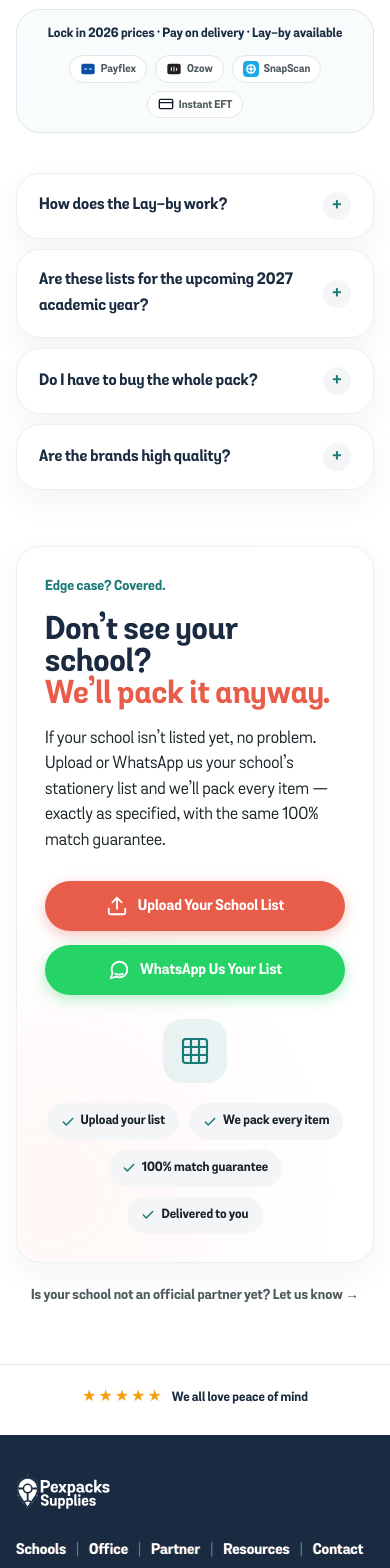
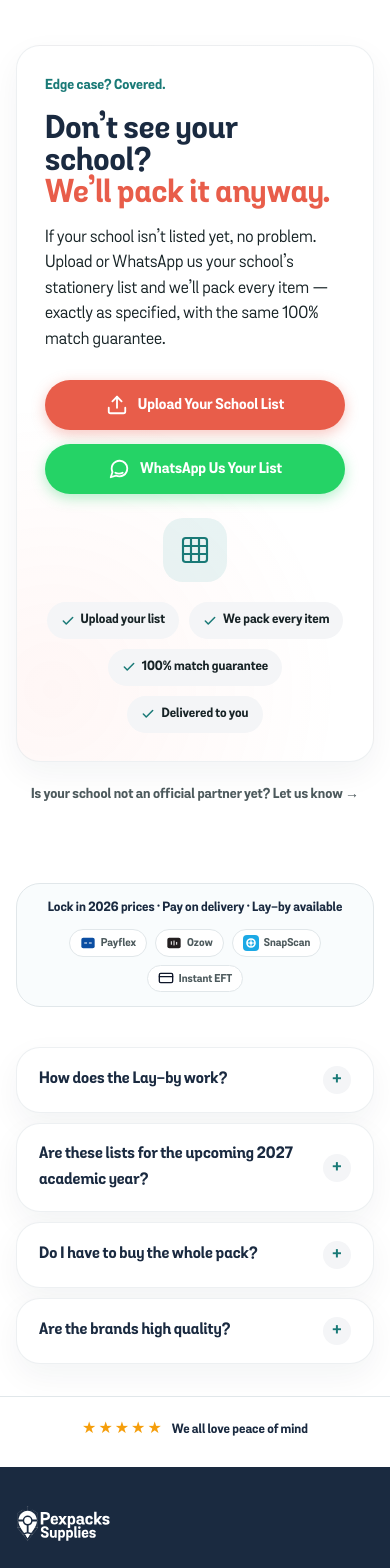
Before and after one commit to mcebisidesigner-spec/pexpacks-supplies, a Next.js app: page /schools in a window 390 px wide. Shown: the part 2160-3728 px from the top of the page. Built offline with nearby package versions, Linux system fonts and the light colour scheme; no server answers.

Commit message:
Refine school page conversion flow

```diff
--- a/app/page.tsx
+++ b/app/page.tsx
@@ -31,7 +31,7 @@ export default function HomePage() {
             Your School <br />stationery list, <br /> perfectly packed
             </h1>
             <p className={heroStyles.heroLead}>
-              Your official school stationery list, perfectly packed and delivered to your door. No missing items. No stress.
+              Your official school stationery list, perfectly packed and delivered.
             </p>
             <HeroSearch />
           </div>
--- a/app/schools/page.tsx
+++ b/app/schools/page.tsx
@@ -49,6 +49,8 @@ export default async function SchoolsPage({ searchParams }: SchoolsPageProps) {
         <FeaturedSchoolsBanner schools={featuredSchools} />
       )}
 
+      <ConciergeSection />
+
       <div className={homeStyles.paymentRow}>
         <div className={homeStyles.paymentRowInner}>
           <span className={homeStyles.paymentTagline}>Lock in 2026 prices &middot; Pay on delivery &middot; Lay-by available</span>
@@ -87,9 +89,7 @@ export default async function SchoolsPage({ searchParams }: SchoolsPageProps) {
         </div>
       </div>
 
-      <SchoolsFaqAccordion />
-
-      <ConciergeSection />
+      <SchoolsFaqAccordion className={homeStyles.schoolsAccordionBeforeRating} />
     </>
   );
 }
--- a/components/marketing/HeroSearch.tsx
+++ b/components/marketing/HeroSearch.tsx
@@ -81,15 +81,31 @@ export function HeroSearch({ onResultClick }: { onResultClick?: () => void } = {
   }, [panelOpen, setPanelOpen]);
 
   useEffect(() => {
-    if (!isSchoolInputFocused || trendingFetched.current || query.length >= 3) return;
+    if (trendingFetched.current || query.length >= 3) return;
     trendingFetched.current = true;
     fetch("/api/schools/search?limit=8")
       .then((r) => r.json())
       .then((data) => {
-        if (data.results) setTrendingSchools(data.results);
+        if (data.results) {
+          setTrendingSchools(data.results);
+          setTrendingVisible(true);
+        }
       })
       .catch(() => {});
-  }, [isSchoolInputFocused, query]);
+  }, [query]);
+
+  useEffect(() => {
+    if (!hasSearched || isLoading || results.length > 0) return;
+    const target = document.getElementById("concierge-heading");
+    if (!target) return;
+    setPanelOpen(false);
+    setIsSchoolInputFocused(false);
+    setTrendingVisible(false);
+    const timer = setTimeout(() => {
+      target.scrollIntoView({ behavior: "smooth", block: "center" });
+    }, 300);
+    return () => clearTimeout(timer);
+  }, [hasSearched, isLoading, results.length, setPanelOpen]);
 
   return (
     <div className={`${styles.heroSearchWrapper} pex-search-focus-anchor`}>
@@ -244,11 +260,6 @@ export function HeroSearch({ onResultClick }: { onResultClick?: () => void } = {
                                   </span>
                                 ) : null}
                               </div>
-                              {school.lowestPrice ? (
-                                <span className={styles.heroResultPrice}>
-                                  From R{school.lowestPrice}
-                                </span>
-                              ) : null}
                               {school.phases.length > 0 ? (
                                 <div className={styles.heroResultBadges}>
                                   {school.phases.slice(0, 2).map((schoolPhase) => (
--- a/components/marketing/MarketingHome.module.css
+++ b/components/marketing/MarketingHome.module.css
@@ -570,6 +570,10 @@
   padding: 40px var(--gutter-desktop) 0;
 }
 
+.schoolsAccordionBeforeRating {
+  padding-bottom: clamp(32px, 6vw, 64px);
+}
+
 .accordionInner {
   max-width: 720px;
   margin: 0 auto;
--- a/components/schools/SchoolSearchPanel.tsx
+++ b/components/schools/SchoolSearchPanel.tsx
@@ -270,11 +270,6 @@ export function SchoolSearchPanel({
                                     </span>
                                   ) : null}
                                 </div>
-                                {school.lowestPrice ? (
-                                  <span className={heroStyles.heroResultPrice}>
-                                    From R{school.lowestPrice}
-                                  </span>
-                                ) : null}
                                 {school.phases.length > 0 ? (
                                   <div className={heroStyles.heroResultBadges}>
                                     {school.phases.slice(0, 2).map((schoolPhase) => (
--- a/components/schools/SchoolsFaqAccordion.tsx
+++ b/components/schools/SchoolsFaqAccordion.tsx
@@ -3,9 +3,18 @@
 import Link from "next/link";
 import homeStyles from "@/components/marketing/MarketingHome.module.css";
 
-export function SchoolsFaqAccordion() {
+type SchoolsFaqAccordionProps = {
+  className?: string;
+};
+
+export function SchoolsFaqAccordion({ className }: SchoolsFaqAccordionProps) {
   return (
-    <section className={homeStyles.accordionSection} aria-label="Frequently asked questions before ordering">
+    <section
+      className={[homeStyles.accordionSection, className]
+        .filter(Boolean)
+        .join(" ")}
+      aria-label="Frequently asked questions before ordering"
+    >
       <div className={homeStyles.accordionInner}>
         <details className={homeStyles.accordionItem} name="schools-faq">
           <summary className={homeStyles.accordionSummary}>
```
